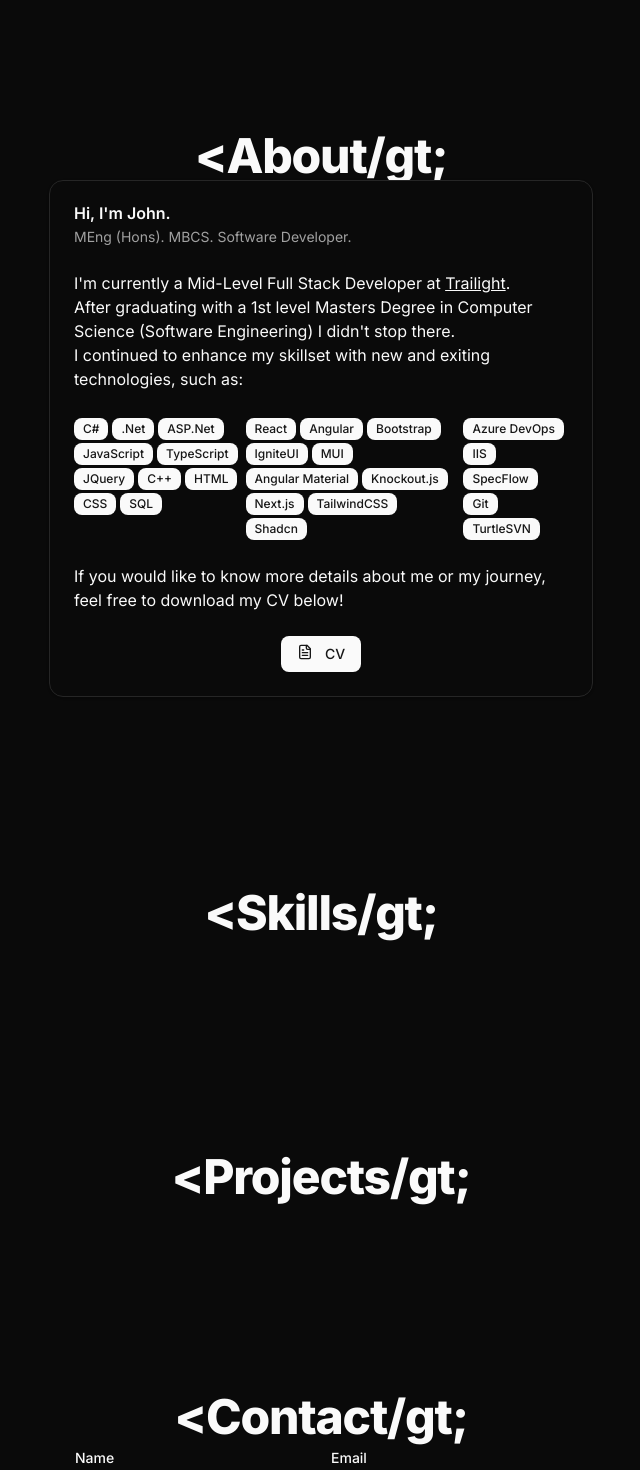
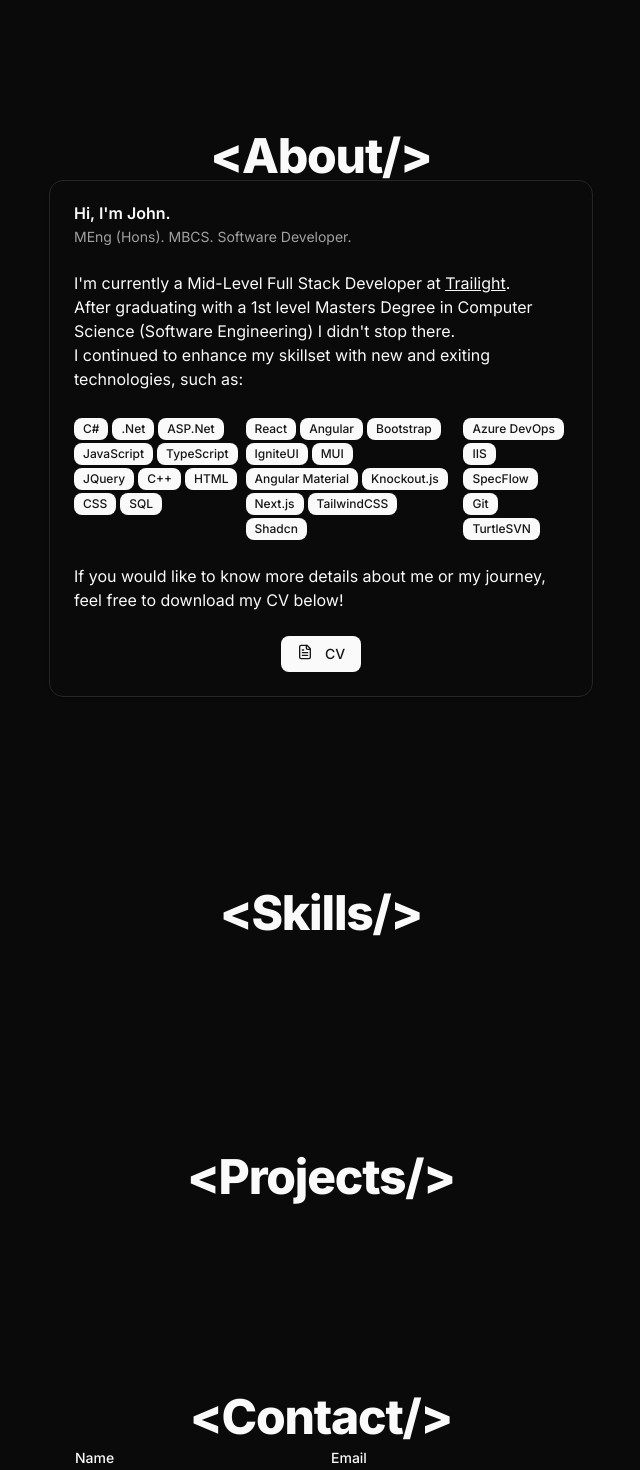
Before and after one commit to DannyDorito/next.jallison.co.uk, a Next.js app: page / in a window 1280 px wide. Shown: the part 800-2270 px from the top of the page, without its empty margins (319-959 px from the left). Built offline with nearby package versions, Linux system fonts and the light colour scheme; no server answers.

Commit message:
fix build

```diff
--- a/components/about.tsx
+++ b/components/about.tsx
@@ -25,17 +25,17 @@ export const About = () => {
       className="flex min-h-fit flex-col items-center p-24 overflow-hidden"
     >
       <h1 className="scroll-m-20 text-4xl font-extrabold tracking-tight lg:text-5xl">
-        &lt;About&#47;gt;
+        &lt;About&#47;&gt;
       </h1>
       <Card className="max-w-1/2">
         <CardHeader>
-          <CardTitle>Hi, I'm John.</CardTitle>
+          <CardTitle>Hi, I&apos;m John.</CardTitle>
           <CardDescription>
             MEng (Hons). MBCS. Software Developer.
           </CardDescription>
         </CardHeader>
         <CardContent>
-          I'm currently a Mid-Level Full Stack Developer at{" "}
+          I&apos;m currently a Mid-Level Full Stack Developer at{" "}
           <Link
             href="https://trailight.com"
             hrefLang="en-gb"
@@ -46,7 +46,7 @@ export const About = () => {
           .
           <br />
           After graduating with a 1st level Masters Degree in Computer Science
-          (Software Engineering) I didn't stop there.
+          (Software Engineering) I didn&apos;t stop there.
           <br />I continued to enhance my skillset with new and exiting
           technologies, such as:
         </CardContent>
--- a/components/contact.tsx
+++ b/components/contact.tsx
@@ -82,7 +82,7 @@ export const Contact = () => {
       className="flex min-h-fit flex-col items-center p-24 overflow-hidden"
     >
       <h1 className="scroll-m-20 text-4xl font-extrabold tracking-tight lg:text-5xl">
-        &lt;Contact&#47;gt;
+        &lt;Contact&#47;&gt;
       </h1>
       <Toaster />
       <Form {...form}>
--- a/components/projects.tsx
+++ b/components/projects.tsx
@@ -7,7 +7,7 @@ export const Projects = () => {
       className="flex min-h-fit flex-col items-center p-24 overflow-hidden"
     >
       <h1 className="scroll-m-20 text-4xl font-extrabold tracking-tight lg:text-5xl">
-        &lt;Projects&#47;gt;
+        &lt;Projects&#47;&gt;
       </h1>
     </main>
   );
--- a/components/skills.tsx
+++ b/components/skills.tsx
@@ -7,7 +7,7 @@ export const Skills = () => {
       className="flex min-h flex-col items-center p-24 overflow-hidden"
     >
       <h1 className="scroll-m-20 text-4xl font-extrabold tracking-tight lg:text-5xl">
-        &lt;Skills&#47;gt;
+        &lt;Skills&#47;&gt;
       </h1>
       <br />
     </main>
```
